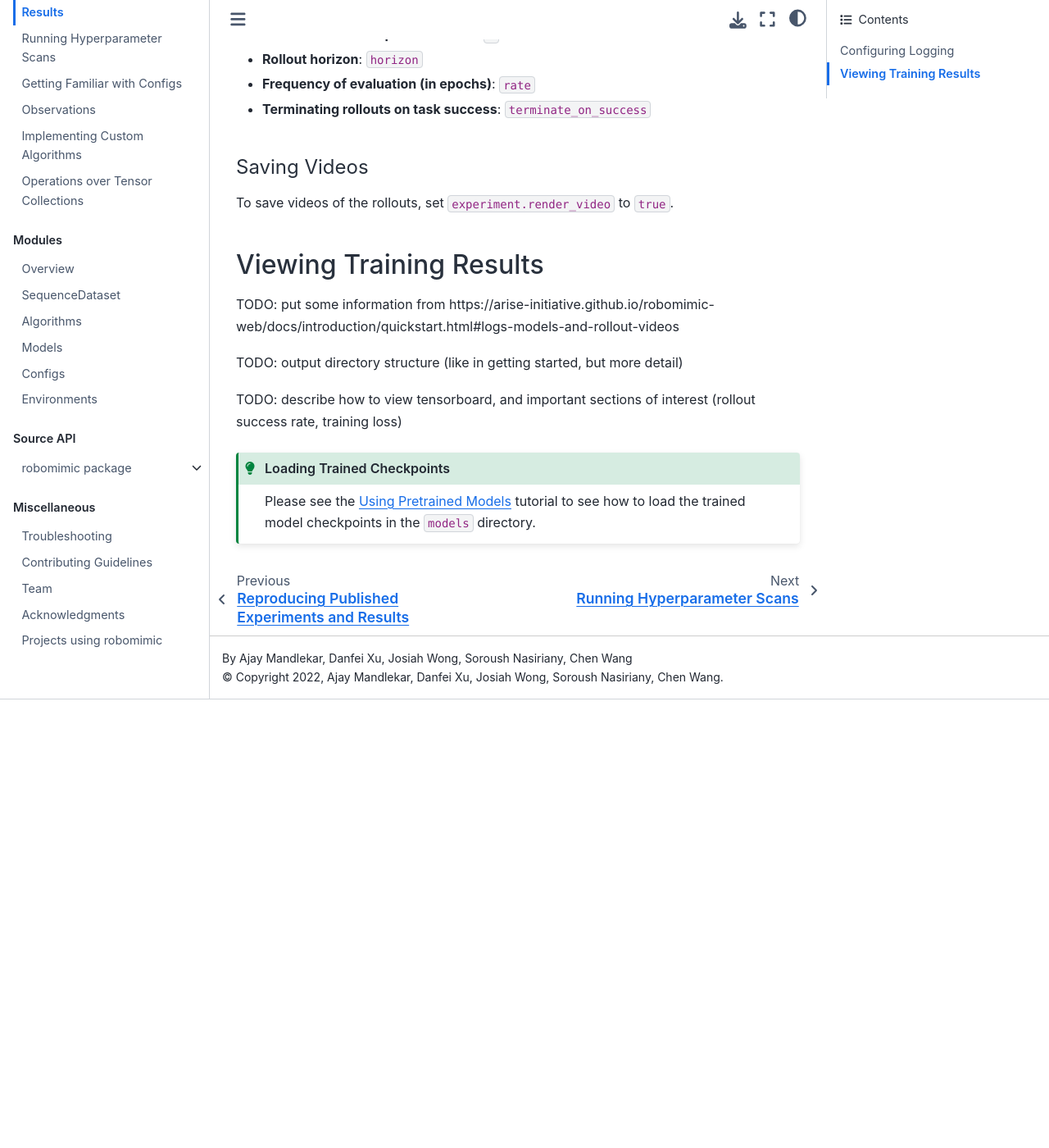
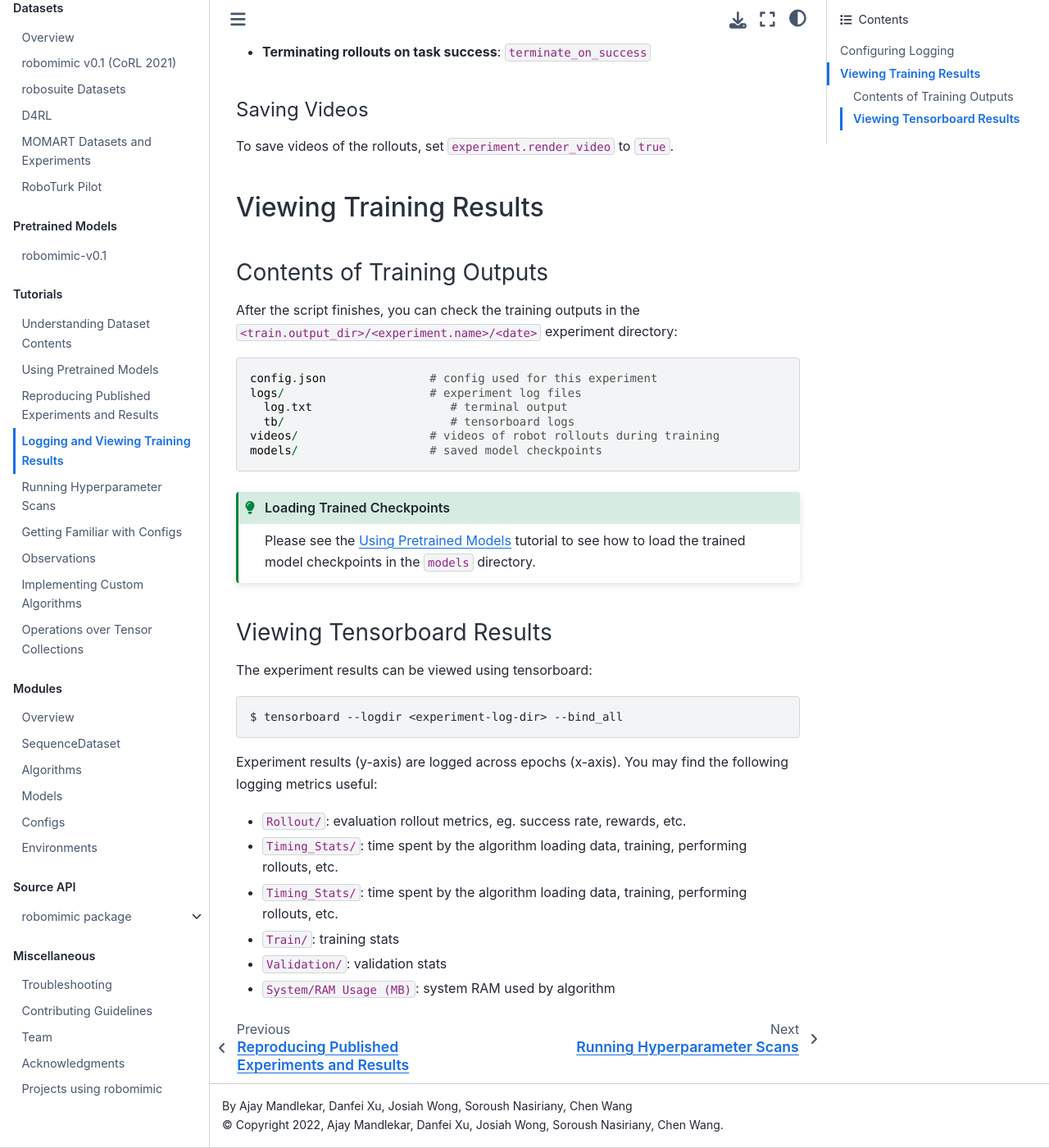
Before and after one commit to ARISE-Initiative/robomimic, a Sphinx documentation site: the page built from docs/tutorials/viewing_results.md, in a window 1280 px wide and 1400 px high, scrolled down 1094 px. Shown: the whole window at 82% size. Built offline with Sphinx 7.4.7 and the Sphinx Book theme 1.1.4, drawn with Linux system fonts in a browser that asks for light colours; pages that are not in the unit, such as notebooks, are missing from menus; before the commit the page ends 1947 px from its top, so only the background shows below that; some of the changed text lies outside the part shown.

Commit message:
(docs) added details on viewing training results in viewing_results.md

````diff
--- a/docs/tutorials/viewing_results.md
+++ b/docs/tutorials/viewing_results.md
@@ -4,12 +4,10 @@ In this section, we describe how to configure the logging and evaluations that o
 
 ## Configuring Logging
 
-TODO: describe different parts of config for logging (e.g. log terminal to text), setting whether rollouts happen and frequency, saving videos
-
 ### Saving Experiment Logs
 Configured under `experiment.logging`:
 - **Saving terminal outputs**: set `terminal_output_to_txt` to `true`. Saved logs are located in `logs/log.txt` under the experiment folder.
-- **Saving logs to tensorboard**: set `logging.log_tb` to `true`. Saved logs are located in `logs/tb` under the experiment folder.
+- **Saving logs to tensorboard**: set `logging.log_tb` to `true`. Saved logs are located in `logs/tb/` under the experiment folder.
 
 ### Saving Model Checkpoints
 Configured under `experiment.save`:
@@ -30,12 +28,16 @@ To save videos of the rollouts, set `experiment.render_video` to `true`.
 
 ## Viewing Training Results
 
-TODO: put some information from https://arise-initiative.github.io/robomimic-web/docs/introduction/quickstart.html#logs-models-and-rollout-videos
-
-TODO: output directory structure (like in getting started, but more detail)
-
-TODO: describe how to view tensorboard, and important sections of interest (rollout success rate, training loss)
-
+### Contents of Training Outputs
+After the script finishes, you can check the training outputs in the `<train.output_dir>/<experiment.name>/<date>` experiment directory:
+```
+config.json               # config used for this experiment
+logs/                     # experiment log files
+  log.txt                    # terminal output
+  tb/                        # tensorboard logs
+videos/                   # videos of robot rollouts during training
+models/                   # saved model checkpoints
+```
 
 <div class="admonition tip">
 <p class="admonition-title">Loading Trained Checkpoints</p>
@@ -43,3 +45,17 @@ TODO: describe how to view tensorboard, and important sections of interest (roll
 Please see the [Using Pretrained Models](./using_pretrained_models.html) tutorial to see how to load the trained model checkpoints in the `models` directory.
 
 </div>
+
+### Viewing Tensorboard Results
+The experiment results can be viewed using tensorboard:
+```sh
+$ tensorboard --logdir <experiment-log-dir> --bind_all
+```
+Experiment results (y-axis) are logged across epochs (x-axis).
+You may find the following logging metrics useful:
+- `Rollout/`: evaluation rollout metrics, eg. success rate, rewards, etc.
+- `Timing_Stats/`: time spent by the algorithm loading data, training, performing rollouts, etc.
+- `Timing_Stats/`: time spent by the algorithm loading data, training, performing rollouts, etc.
+- `Train/`: training stats
+- `Validation/`: validation stats
+- `System/RAM Usage (MB)`: system RAM used by algorithm
````
